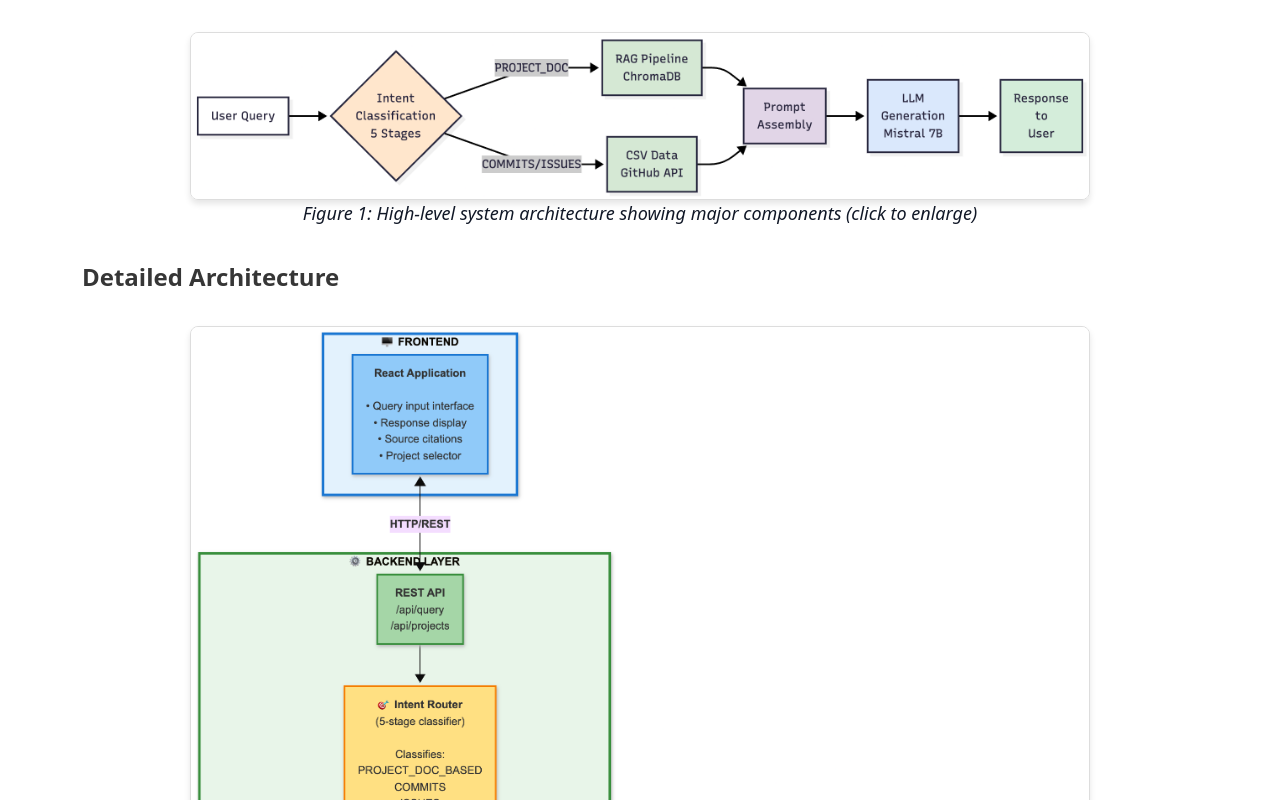
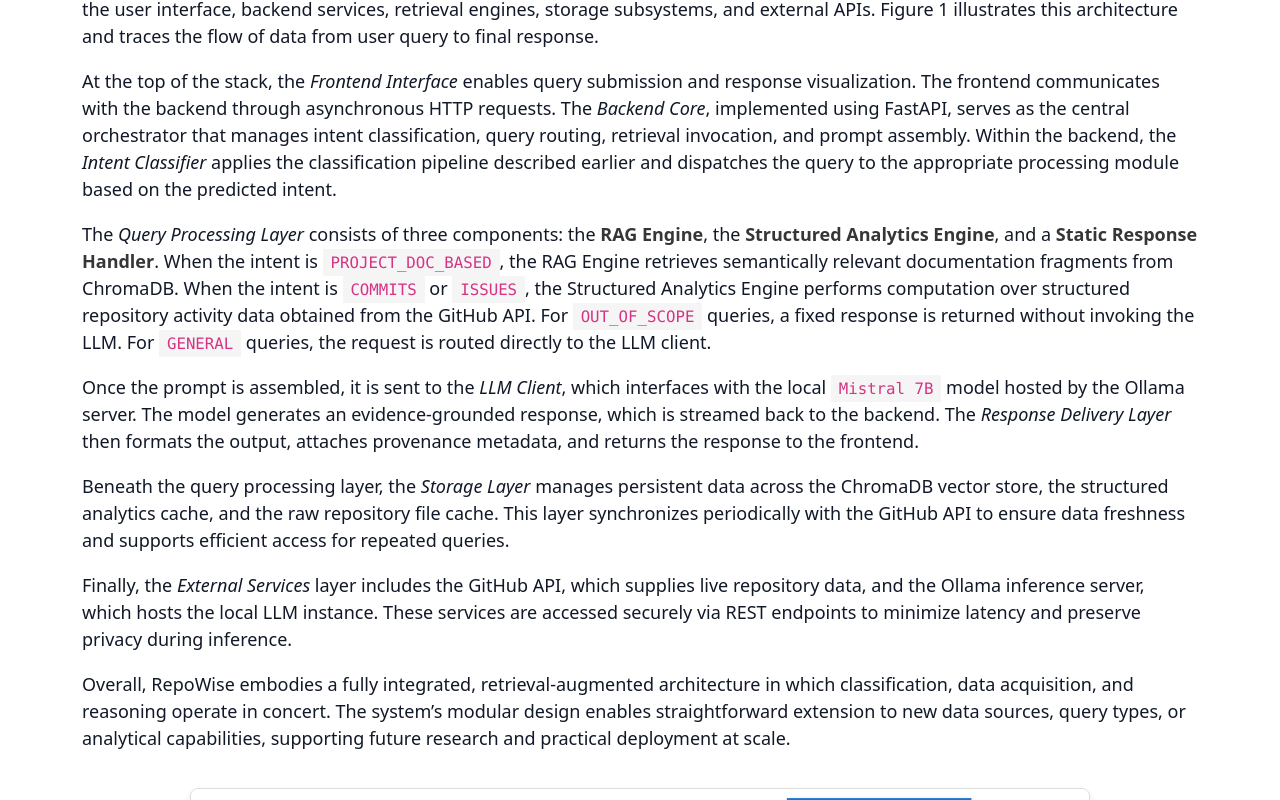
Before and after one commit to RepoWise/RepoWise-website, a plain HTML site: page index.html in a window 1280 px wide. Shown: the part 2150-2950 px from the top of the page. Drawn offline with nearby package versions, Linux system fonts and the light colour scheme; no server answers; some icons are missing; a web font is replaced by a local one.

Commit message:
Update system architecture section

```diff
--- a/index.html
+++ b/index.html
@@ -768,20 +768,56 @@
     <h2 class="title is-3 has-text-centered">System Architecture</h2>
 
     <div class="content">
-      <h3 class="title is-4">High-Level Overview</h3>
+      <p>
+        The system architecture of <strong>RepoWise</strong> integrates the aforementioned modules into a cohesive,
+        multi-layered design that connects the user interface, backend services, retrieval engines, storage subsystems,
+        and external APIs. Figure 1 illustrates this architecture and traces the flow of data from user query to final
+        response.
+      </p>
+      <p>
+        At the top of the stack, the <em>Frontend Interface</em> enables query submission and response visualization.
+        The frontend communicates with the backend through asynchronous HTTP requests. The <em>Backend Core</em>,
+        implemented using FastAPI, serves as the central orchestrator that manages intent classification, query routing,
+        retrieval invocation, and prompt assembly. Within the backend, the <em>Intent Classifier</em> applies the
+        classification pipeline described earlier and dispatches the query to the appropriate processing module based on
+        the predicted intent.
+      </p>
+      <p>
+        The <em>Query Processing Layer</em> consists of three components: the <strong>RAG Engine</strong>, the
+        <strong>Structured Analytics Engine</strong>, and a <strong>Static Response Handler</strong>. When the intent is
+        <code>PROJECT_DOC_BASED</code>, the RAG Engine retrieves semantically relevant documentation fragments from
+        ChromaDB. When the intent is <code>COMMITS</code> or <code>ISSUES</code>, the Structured Analytics Engine performs
+        computation over structured repository activity data obtained from the GitHub API. For
+        <code>OUT_OF_SCOPE</code> queries, a fixed response is returned without invoking the LLM. For
+        <code>GENERAL</code> queries, the request is routed directly to the LLM client.
+      </p>
+      <p>
+        Once the prompt is assembled, it is sent to the <em>LLM Client</em>, which interfaces with the local
+        <code>Mistral 7B</code> model hosted by the Ollama server. The model generates an evidence-grounded response,
+        which is streamed back to the backend. The <em>Response Delivery Layer</em> then formats the output, attaches
+        provenance metadata, and returns the response to the frontend.
+      </p>
+      <p>
+        Beneath the query processing layer, the <em>Storage Layer</em> manages persistent data across the ChromaDB vector
+        store, the structured analytics cache, and the raw repository file cache. This layer synchronizes periodically
+        with the GitHub API to ensure data freshness and supports efficient access for repeated queries.
+      </p>
+      <p>
+        Finally, the <em>External Services</em> layer includes the GitHub API, which supplies live repository data, and
+        the Ollama inference server, which hosts the local LLM instance. These services are accessed securely via REST
+        endpoints to minimize latency and preserve privacy during inference.
+      </p>
+      <p>
+        Overall, RepoWise embodies a fully integrated, retrieval-augmented architecture in which classification, data
+        acquisition, and reasoning operate in concert. The system’s modular design enables straightforward extension to
+        new data sources, query types, or analytical capabilities, supporting future research and practical deployment at
+        scale.
+      </p>
       <div class="diagram-container">
-        <a href="./static/diagrams/High_Level.png" target="_blank" title="Click to view full size">
-          <img src="./static/diagrams/High_Level.png" alt="High-Level Architecture" />
+        <a href="./static/diagrams/ArchitectureDiagram.png" target="_blank" title="Click to view full size">
+          <img src="./static/diagrams/ArchitectureDiagram.png" alt="RepoWise system architecture diagram" />
         </a>
-        <p class="has-text-centered"><em>Figure 1: High-level system architecture showing major components (click to enlarge)</em></p>
-      </div>
-
-      <h3 class="title is-4">Detailed Architecture</h3>
-      <div class="diagram-container">
-        <a href="./static/diagrams/ColorfulArchitecture.png" target="_blank" title="Click to view full size">
-          <img src="./static/diagrams/ColorfulArchitecture.png" alt="Detailed Architecture" />
-        </a>
-        <p class="has-text-centered"><em>Figure 2: Detailed architecture with RAG pipeline and data flow (click to enlarge)</em></p>
+        <p class="has-text-centered"><em>Figure 1: RepoWise system architecture (click to enlarge)</em></p>
       </div>
 
       <div class="feature-box">
```
